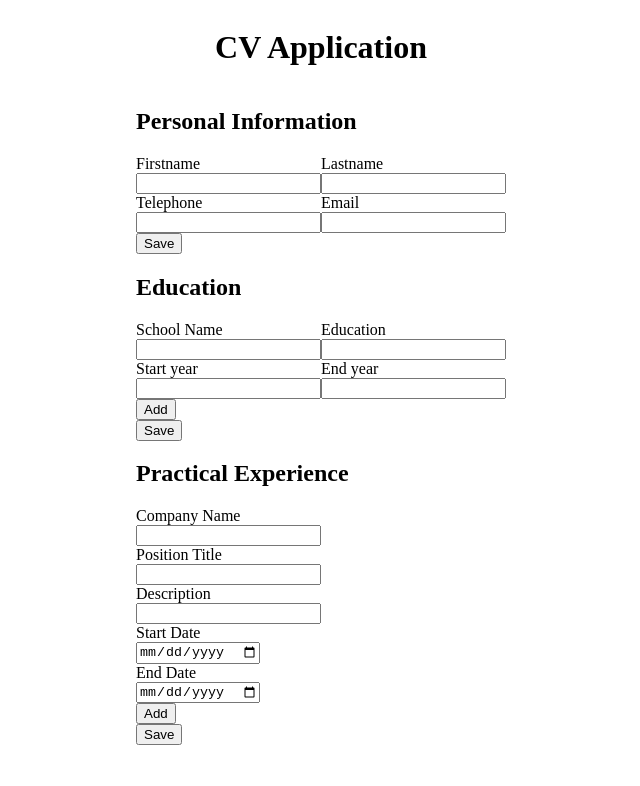
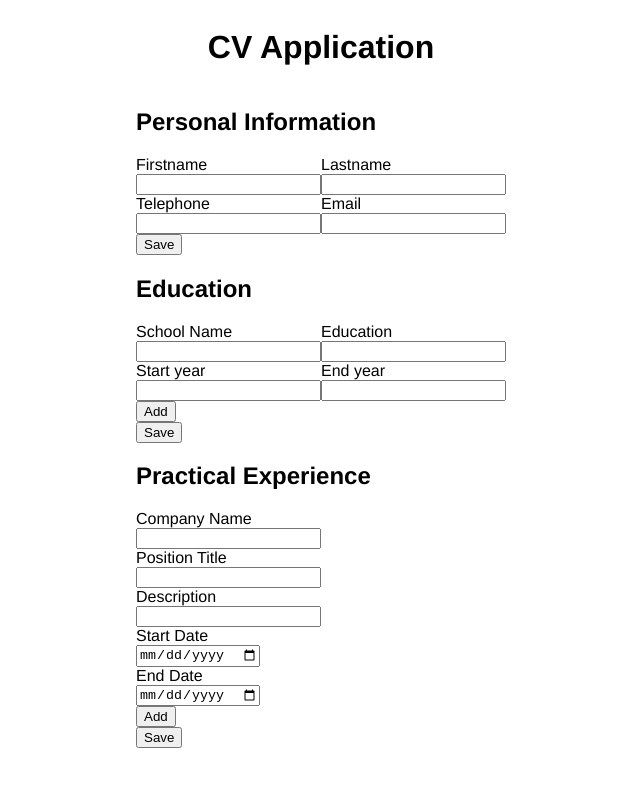
Before and after one commit to JSHC/odin-cvproject, a React (Create React App) app: page / in a window 1280 px wide. Shown: the top 786 px of the page, without its empty margins (319-959 px from the left). Built offline with nearby package versions, Linux system fonts and the light colour scheme.

Commit message:
Change font family for entire app

```diff
--- a/src/styles/App.css
+++ b/src/styles/App.css
@@ -1,8 +1,5 @@
 .app {
     display: grid;
     justify-items: center;
+    font-family: Helvetica, Arial, sens-serif;
 }
-
-.cv-container {
-
-}
```
